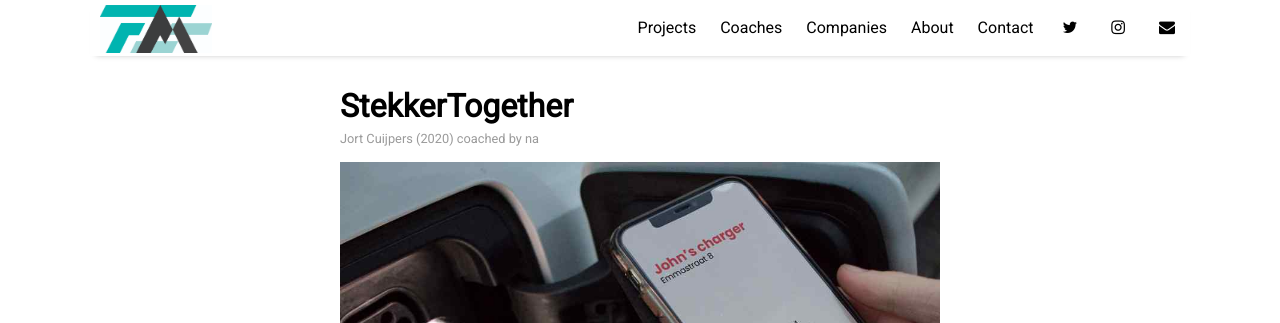
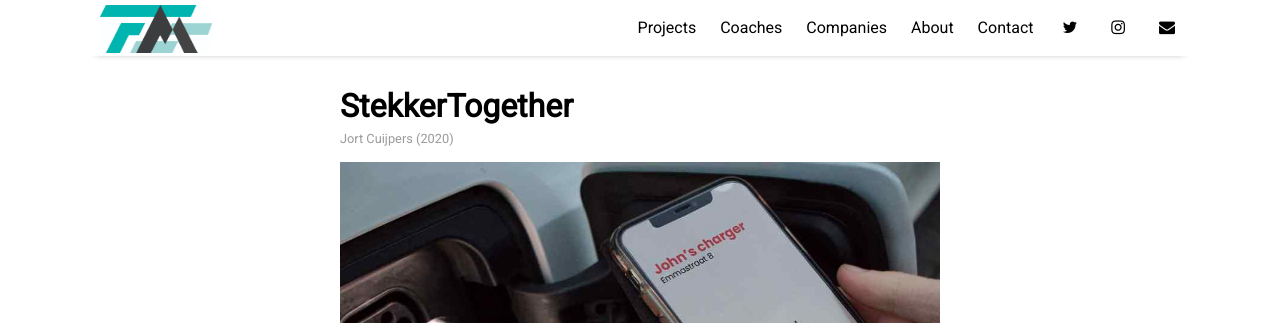
Before and after one commit to bazilinskyy/mobility-squad, a Jekyll site: the page built from _posts/2020-01-01-stekkertogether.md, in a window 1280 px wide and 900 px high. Shown: the top 323 px of the window. Built offline with Jekyll 4.4.1, drawn with Linux system fonts in a browser that asks for light colours; nearby versions of some CDN libraries; comment, search, counter and statistics services are not loaded.

Commit message:
Fix of na coach showing on project page

```diff
--- a/_includes/post-date.html
+++ b/_includes/post-date.html
@@ -15,7 +15,8 @@
   {% unless page.company == "na" %}
     in cooperation with {{ page.company }}
   {% endunless %}
-  {% if page.coaches %}
+  {% if page.coaches and page.coaches[0].name != "na" %}
+    <!-- Add for first item -->
     coached by
         {% for coach in page.coaches %}
             <!-- Website present -->
```
Lines whose indentation alone changed are shown as unchanged.
